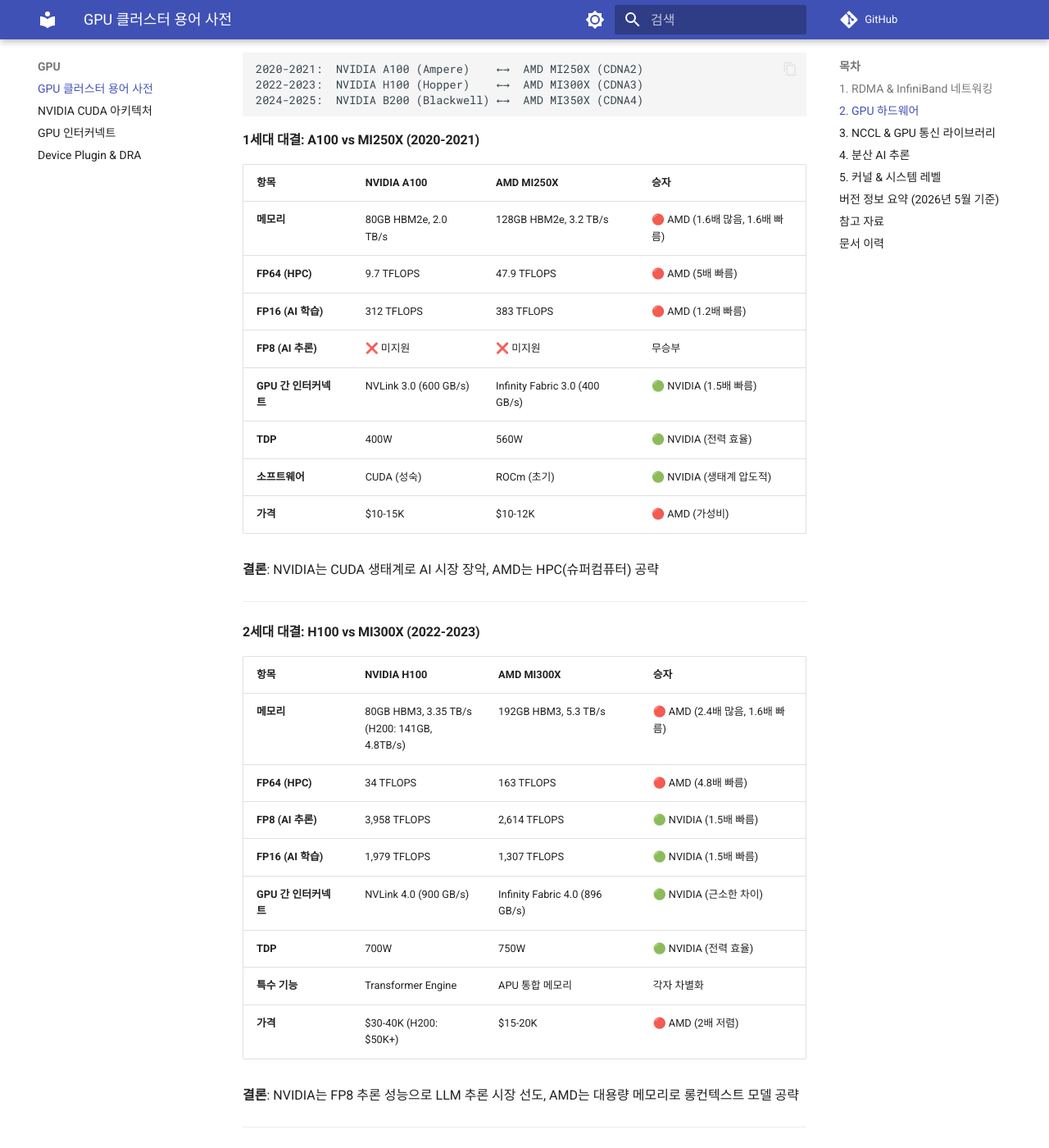
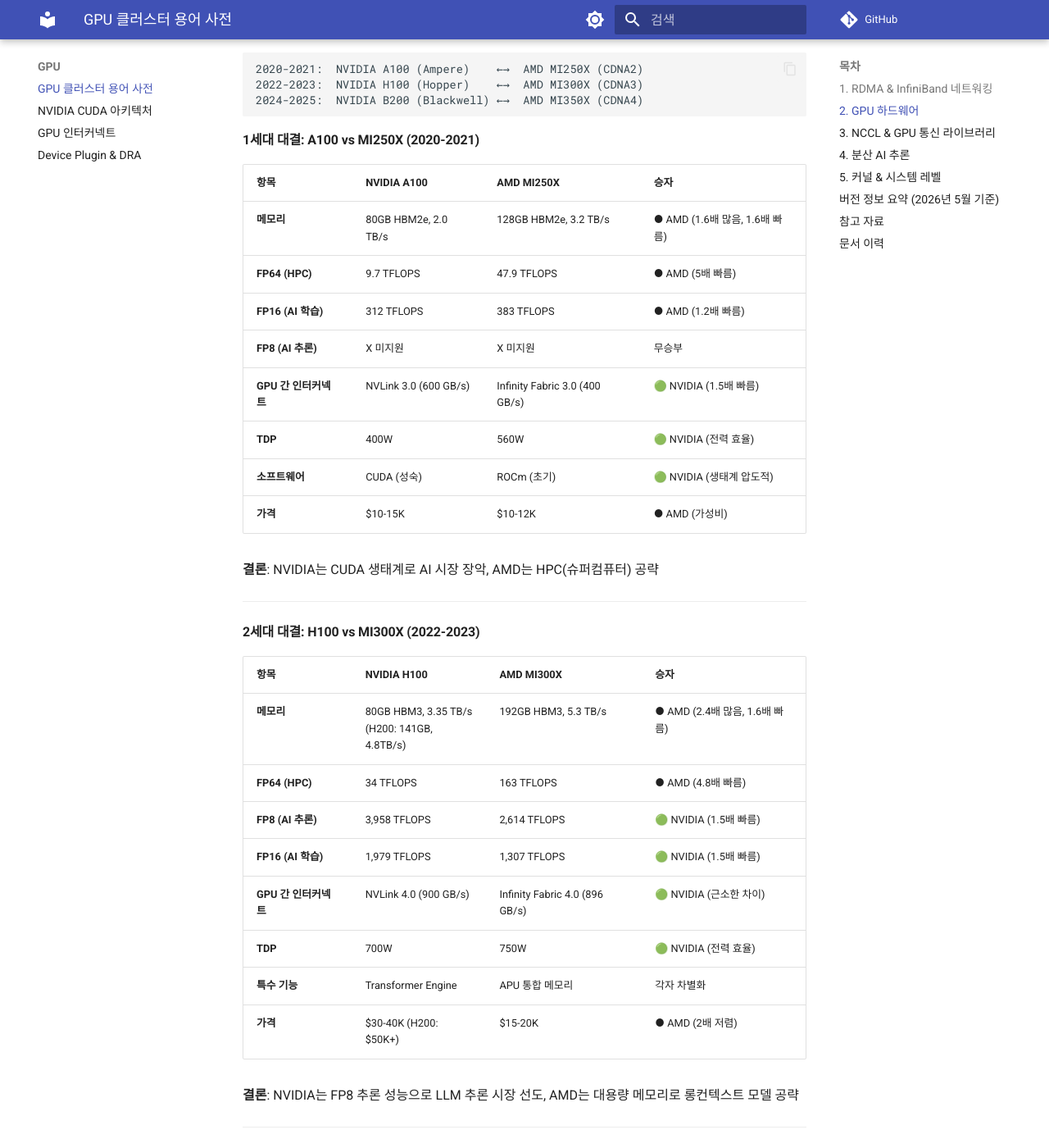
Before and after one commit to juwon8891/juwon8891.github.io, an MkDocs documentation site: the page built from docs/gpu/gpu-cluster-glossary.md, in a window 1280 px wide and 1400 px high, scrolled down 4058 px. Shown: the whole window at 82% size. Built offline with MkDocs 1.6.1 and Material for MkDocs 9.7.7, drawn with Linux system fonts in a browser that asks for light colours; comment, search, counter and statistics services are not loaded; some of the changed text lies outside the part shown.

```diff
--- a/docs/gpu/gpu-cluster-glossary.md
+++ b/docs/gpu/gpu-cluster-glossary.md
@@ -44,10 +44,10 @@
 
 | 타입 | 비유 | 신뢰성 | 연결성 | RDMA Read/Atomic | 용도 |
 |------|------|--------|--------|------------------|------|
-| **RC** | TCP | ✅ 보장 | 1:1 연결 | ✅ 가능 | **대부분 사용** (NCCL, MPI, UCX) |
-| **UC** | - | ❌ 재전송 없음 | 1:1 연결 | ❌ 불가능 | 스트리밍 (패킷 손실 허용) |
-| **UD** | UDP | ❌ 보장 없음 | 1:N | ❌ 불가능 | 멀티캐스트, 서비스 발견 |
-| **DC** | - | ✅ 보장 | 동적 연결 | ✅ 가능 | 대규모 클러스터 (QP 수 절약) |
+| **RC** | TCP | O 보장 | 1:1 연결 | O 가능 | **대부분 사용** (NCCL, MPI, UCX) |
+| **UC** | - | X 재전송 없음 | 1:1 연결 | X 불가능 | 스트리밍 (패킷 손실 허용) |
+| **UD** | UDP | X 보장 없음 | 1:N | X 불가능 | 멀티캐스트, 서비스 발견 |
+| **DC** | - | O 보장 | 동적 연결 | O 가능 | 대규모 클러스터 (QP 수 절약) |
 
 **RC가 기본인 이유**:
 - RDMA Read와 Atomic 연산이 **RC에서만 동작**
@@ -107,10 +107,10 @@
 ### NVIDIA GPU 세대별 아키텍처
 | 세대 | 마이크로아키텍처 | 주요 GPU | Tensor Core | FP8 지원 | 메모리 | NVLink | 출시 |
 |------|------------------|----------|-------------|----------|--------|--------|------|
-| Ampere | GA100/102 | A100 (80GB), A30 | 3세대 | ❌ | HBM2e | NVLink 3.0 (600GB/s) | 2020 |
-| Hopper | GH100 | H100 (80GB), H200 (141GB) | 4세대 | ✅ | HBM3/3e | NVLink 4.0 (900GB/s) | 2022 |
-| Blackwell | GB100 | B100, B200 (192GB) | 5세대 | ✅ | HBM3e | NVLink 5.0 (1.8TB/s) | 2024 |
-| Rubin | GR100 | R100 | 6세대 | ✅ | HBM4 | NVLink 6.0 (3.6TB/s) | 2026 H2 (예정) |
+| Ampere | GA100/102 | A100 (80GB), A30 | 3세대 | X | HBM2e | NVLink 3.0 (600GB/s) | 2020 |
+| Hopper | GH100 | H100 (80GB), H200 (141GB) | 4세대 | O | HBM3/3e | NVLink 4.0 (900GB/s) | 2022 |
+| Blackwell | GB100 | B100, B200 (192GB) | 5세대 | O | HBM3e | NVLink 5.0 (1.8TB/s) | 2024 |
+| Rubin | GR100 | R100 | 6세대 | O | HBM4 | NVLink 6.0 (3.6TB/s) | 2026 H2 (예정) |
 
 **핵심 차이점**:
 - **H100 vs A100**: FP8 지원 (2배 추론 성능), Transformer Engine, NVLink 대역폭 1.5배
@@ -128,14 +128,14 @@
 #### 1세대 대결: A100 vs MI250X (2020-2021)
 | 항목 | NVIDIA A100 | AMD MI250X | 승자 |
 |------|-------------|------------|------|
-| **메모리** | 80GB HBM2e, 2.0 TB/s | 128GB HBM2e, 3.2 TB/s | 🔴 AMD (1.6배 많음, 1.6배 빠름) |
-| **FP64 (HPC)** | 9.7 TFLOPS | 47.9 TFLOPS | 🔴 AMD (5배 빠름) |
-| **FP16 (AI 학습)** | 312 TFLOPS | 383 TFLOPS | 🔴 AMD (1.2배 빠름) |
-| **FP8 (AI 추론)** | ❌ 미지원 | ❌ 미지원 | 무승부 |
+| **메모리** | 80GB HBM2e, 2.0 TB/s | 128GB HBM2e, 3.2 TB/s | ● AMD (1.6배 많음, 1.6배 빠름) |
+| **FP64 (HPC)** | 9.7 TFLOPS | 47.9 TFLOPS | ● AMD (5배 빠름) |
+| **FP16 (AI 학습)** | 312 TFLOPS | 383 TFLOPS | ● AMD (1.2배 빠름) |
+| **FP8 (AI 추론)** | X 미지원 | X 미지원 | 무승부 |
 | **GPU 간 인터커넥트** | NVLink 3.0 (600 GB/s) | Infinity Fabric 3.0 (400 GB/s) | 🟢 NVIDIA (1.5배 빠름) |
 | **TDP** | 400W | 560W | 🟢 NVIDIA (전력 효율) |
 | **소프트웨어** | CUDA (성숙) | ROCm (초기) | 🟢 NVIDIA (생태계 압도적) |
-| **가격** | $10-15K | $10-12K | 🔴 AMD (가성비) |
+| **가격** | $10-15K | $10-12K | ● AMD (가성비) |
 
 **결론**: NVIDIA는 CUDA 생태계로 AI 시장 장악, AMD는 HPC(슈퍼컴퓨터) 공략
 
@@ -144,14 +144,14 @@
 #### 2세대 대결: H100 vs MI300X (2022-2023)
 | 항목 | NVIDIA H100 | AMD MI300X | 승자 |
 |------|-------------|------------|------|
-| **메모리** | 80GB HBM3, 3.35 TB/s<br/>(H200: 141GB, 4.8TB/s) | 192GB HBM3, 5.3 TB/s | 🔴 AMD (2.4배 많음, 1.6배 빠름) |
-| **FP64 (HPC)** | 34 TFLOPS | 163 TFLOPS | 🔴 AMD (4.8배 빠름) |
+| **메모리** | 80GB HBM3, 3.35 TB/s<br/>(H200: 141GB, 4.8TB/s) | 192GB HBM3, 5.3 TB/s | ● AMD (2.4배 많음, 1.6배 빠름) |
+| **FP64 (HPC)** | 34 TFLOPS | 163 TFLOPS | ● AMD (4.8배 빠름) |
 | **FP8 (AI 추론)** | 3,958 TFLOPS | 2,614 TFLOPS | 🟢 NVIDIA (1.5배 빠름) |
 | **FP16 (AI 학습)** | 1,979 TFLOPS | 1,307 TFLOPS | 🟢 NVIDIA (1.5배 빠름) |
 | **GPU 간 인터커넥트** | NVLink 4.0 (900 GB/s) | Infinity Fabric 4.0 (896 GB/s) | 🟢 NVIDIA (근소한 차이) |
 | **TDP** | 700W | 750W | 🟢 NVIDIA (전력 효율) |
 | **특수 기능** | Transformer Engine | APU 통합 메모리 | 각자 차별화 |
-| **가격** | $30-40K (H200: $50K+) | $15-20K | 🔴 AMD (2배 저렴) |
+| **가격** | $30-40K (H200: $50K+) | $15-20K | ● AMD (2배 저렴) |
 
 **결론**: NVIDIA는 FP8 추론 성능으로 LLM 추론 시장 선도, AMD는 대용량 메모리로 롱컨텍스트 모델 공략
 
@@ -160,16 +160,16 @@
 #### 3세대 대결: B200 vs MI350X (2024-2025)
 | 항목 | NVIDIA B200 | AMD MI350X | 승자 |
 |------|-------------|------------|------|
-| **아키텍처** | Blackwell (GB100), TSMC 4NP | CDNA4, TSMC N3P (3nm) | 🔴 AMD (더 미세 공정) |
+| **아키텍처** | Blackwell (GB100), TSMC 4NP | CDNA4, TSMC N3P (3nm) | ● AMD (더 미세 공정) |
 | **트랜지스터** | 208B | 185B | 🟢 NVIDIA (1.1배 많음) |
-| **메모리** | 192GB HBM3e, 8 TB/s | 288GB HBM3e, 8 TB/s | 🔴 AMD (1.5배 많음, 대역폭 동일) |
+| **메모리** | 192GB HBM3e, 8 TB/s | 288GB HBM3e, 8 TB/s | ● AMD (1.5배 많음, 대역폭 동일) |
 | **FP8 (AI 추론)** | 9,000 TFLOPS | ~6,000 TFLOPS (추정) | 🟢 NVIDIA (1.5배 빠름) |
-| **FP4 지원** | ✅ (MXFP4, MXFP6) | ✅ (MXFP4, MXFP6) | 무승부 (둘 다 지원) |
+| **FP4 지원** | O (MXFP4, MXFP6) | O (MXFP4, MXFP6) | 무승부 (둘 다 지원) |
 | **GPU 간 인터커넥트** | NVLink 5.0 (1,800 GB/s) | Infinity Fabric Link (1,120 GB/s) | 🟢 NVIDIA (1.6배 빠름) |
 | **TDP** | 1,000W (air-cooled) | 1,000W (MI350X, air)<br/>1,400W (MI355X, liquid) | 무승부 |
 | **폼팩터** | SXM6 | OAM 2.0 | 각자 표준화 |
-| **특수 기능** | NVLink Switch 72-way | 256 CU, 520B+ 파라미터 단일 GPU | 🔴 AMD (단일 GPU 용량) |
-| **가격** | $60-70K | $30-40K (추정) | 🔴 AMD (2배 저렴) |
+| **특수 기능** | NVLink Switch 72-way | 256 CU, 520B+ 파라미터 단일 GPU | ● AMD (단일 GPU 용량) |
+| **가격** | $60-70K | $30-40K (추정) | ● AMD (2배 저렴) |
 | **소프트웨어** | CUDA 13.2+, cuDNN 9.0+ | ROCm 7.2+, MIOpen 3.2+ | 🟢 NVIDIA (생태계) |
 
 **결론**: NVIDIA는 NVLink 5.0 + FP8 성능 우위, AMD는 288GB 메모리 + 가성비로 롱컨텍스트 모델 공략
@@ -189,8 +189,8 @@
 ### AMD GPU 세대별 아키텍처
 | 세대 | 마이크로아키텍처 | 주요 GPU | Matrix Core | FP8 지원 | 메모리 | Infinity Fabric | 출시 |
 |------|------------------|----------|-------------|----------|--------|-----------------|------|
-| CDNA 2 | CDNA2 | MI250X (128GB) | 2세대 | ❌ | HBM2e | IF 3.0 (400GB/s) | 2021 |
-| CDNA 3 | CDNA3 | MI300X (192GB) | 3세대 | ✅ | HBM3 | IF 4.0 (896GB/s) | 2023 |
+| CDNA 2 | CDNA2 | MI250X (128GB) | 2세대 | X | HBM2e | IF 3.0 (400GB/s) | 2021 |
+| CDNA 3 | CDNA3 | MI300X (192GB) | 3세대 | O | HBM3 | IF 4.0 (896GB/s) | 2023 |
 
 **특징**:
 - **MI300X**: CPU-GPU 통합 패키지, HBM3 192GB (H100 대비 2.4배), ROCm 6.0+
@@ -474,9 +474,9 @@ __global__ void matmul(float *A, float *B, float *C, int N) {
 | **TTFT (10 req)** | 120ms | 112ms | 🟢 SGLang (7% 빠름) |
 | **Prefix 재사용** | Prefix Caching (수동) | RadixAttention (자동) | 🟢 SGLang |
 | **Prefix-heavy 워크로드** | Baseline | 6.4배 빠름 | 🟢 SGLang (RAG, 채팅) |
-| **하드웨어 지원** | NVIDIA, AMD, TPU, Trainium, Gaudi | NVIDIA, AMD | 🔴 vLLM (더 광범위) |
-| **모델 호환성** | 광범위 (encoder-decoder 포함) | Decoder-only LLM | 🔴 vLLM |
-| **생태계 성숙도** | 높음 (3배 큰 커뮤니티) | 성장 중 | 🔴 vLLM |
+| **하드웨어 지원** | NVIDIA, AMD, TPU, Trainium, Gaudi | NVIDIA, AMD | ● vLLM (더 광범위) |
+| **모델 호환성** | 광범위 (encoder-decoder 포함) | Decoder-only LLM | ● vLLM |
+| **생태계 성숙도** | 높음 (3배 큰 커뮤니티) | 성장 중 | ● vLLM |
 | **Structured Output** | JSON Schema (기본) | JSON, Regex, CFG (고급) | 🟢 SGLang |
 | **프로덕션 사례** | Databricks, Anyscale | xAI (Grok 3), Azure | 각자 대규모 |
 | **최적 사용처** | 배치 처리, 다양한 하드웨어 | 멀티턴 대화, RAG, Agent | 워크로드별 |
@@ -502,10 +502,10 @@ __global__ void matmul(float *A, float *B, float *C, int N) {
 |------|---------------------|---------------------|------------------------|
 | **레이턴시** | 50-100μs | 10-50μs | 1-5μs |
 | **대역폭** | ~25Gbps | ~25Gbps | 200-400Gbps |
-| **신뢰성** | ✅ 재전송 보장 | ❌ 패킷 손실 가능 | ✅ 보장 (RC) |
+| **신뢰성** | O 재전송 보장 | X 패킷 손실 가능 | O 보장 (RC) |
 | **CPU 사용률** | 높음 (커널 처리) | 높음 (커널 처리) | 낮음 (NIC 오프로드) |
 | **구현 난이도** | 낮음 (표준 소켓) | 낮음 (표준 소켓) | 높음 (Verbs API, QP) |
-| **커널 경유** | ✅ 커널 스택 | ✅ 커널 스택 | ❌ Kernel Bypass |
+| **커널 경유** | O 커널 스택 | O 커널 스택 | X Kernel Bypass |
 | **사용 사례** | API 서버, DB 복제 | Mooncake KV cache 전송 | NCCL, MPI, 분산 학습 |
 
 **Kernel Socket vs RDMA 핵심 차이**:
```
Also changed, not shown: other parts of docs/gpu/gpu-cluster-glossary.md (+7 -7 lines), docs/cicd/week1-image-build.md (+7 -7 lines), docs/eks/week7-cluster-upgrade.md (+6 -6 lines), docs/networking/l2-l3-troubleshooting.md (+6 -6 lines).
